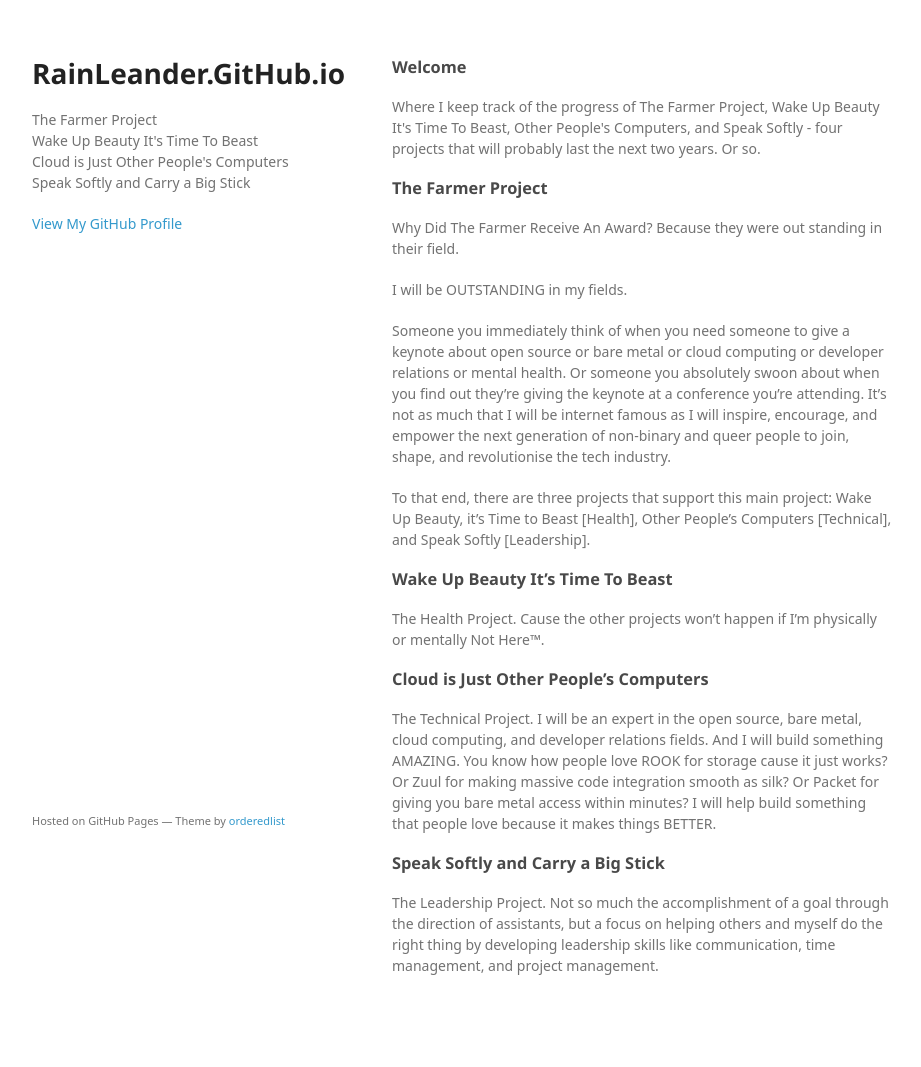
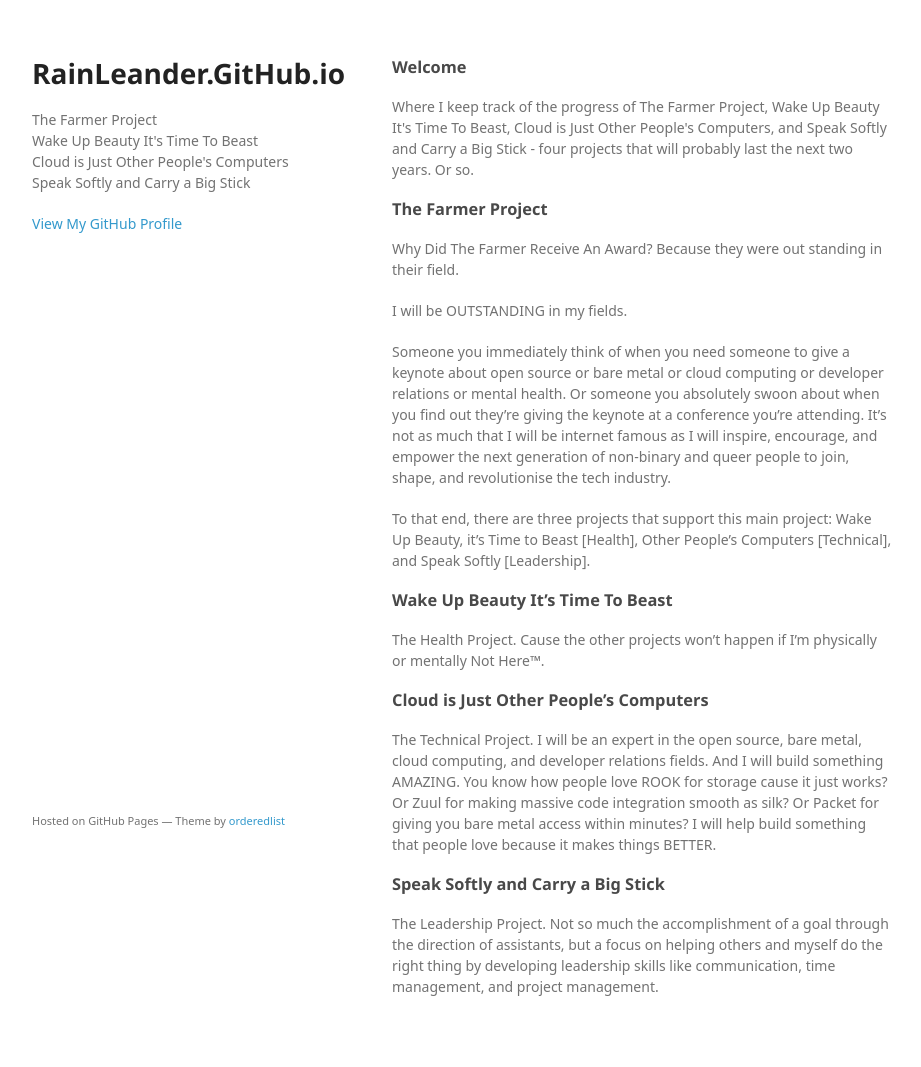
Before and after one commit to rainleander/rainleander.github.io, a Jekyll site: the page index.html, which Jekyll copies as it is, in a window 1280 px wide. Shown: the whole page, without its empty margins (178-1099 px from the left). Built offline with Jekyll 4.4.1, drawn with Linux system fonts in a browser that asks for light colours; some web fonts are replaced; before the commit the page ends 1046 px from its top, so only the background shows below that.

Commit message:
Update index.html

```diff
--- a/index.html
+++ b/index.html
@@ -27,7 +27,7 @@
       <section>
         <h3>
 <a id="welcome" class="anchor" href="#welcome" aria-hidden="true"><span aria-hidden="true" class="octicon octicon-link"></span></a>Welcome</h3>
-<p>Where I keep track of the progress of The Farmer Project, Wake Up Beauty It's Time To Beast, Other People's Computers, and Speak Softly - four projects that will probably last the next two years. Or so.</p>
+<p>Where I keep track of the progress of The Farmer Project, Wake Up Beauty It's Time To Beast, Cloud is Just Other People's Computers, and Speak Softly and Carry a Big Stick - four projects that will probably last the next two years. Or so.</p>
 <h3>
 <a id="the-farmer-project" class="anchor" href="#the-farmer-project" aria-hidden="true"><span aria-hidden="true" class="octicon octicon-link"></span></a>The Farmer Project</h3>
 <p>Why Did The Farmer Receive An Award? Because they were out standing in their field.</p>
```
